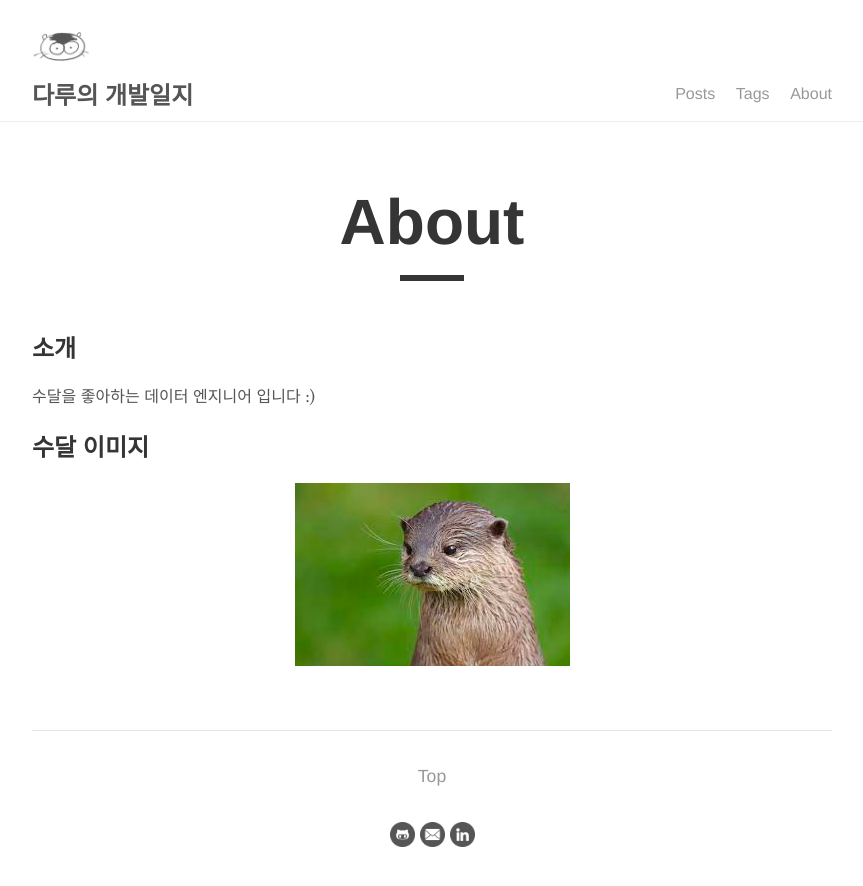
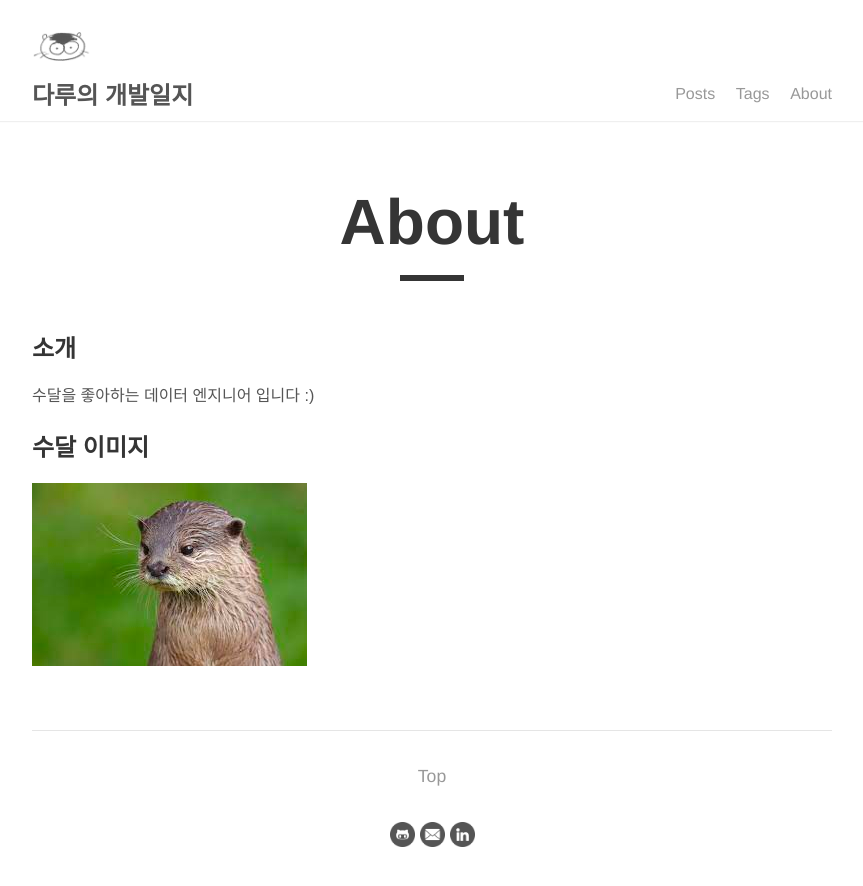
Before and after one commit to daru1027/daru1027.github.io, a Jekyll site: the page built from _pages/about.md, in a window 1280 px wide. Shown: the top 886 px of the page, without its empty margins (208-1071 px from the left). Built offline with Jekyll 4.4.1, drawn with Linux system fonts in a browser that asks for light colours.

Commit message:
FIX: post 양식 수정

```diff
--- a/_sass/tale/_post.scss
+++ b/_sass/tale/_post.scss
@@ -30,6 +30,7 @@
   p {
     margin: 0 0 1rem;
     text-align: justify;
+    font-family: sans-serif;
   }
 
   a:hover {
@@ -37,7 +38,7 @@
   }
 
   img {
-    margin: 0 auto 0.5rem;
+    margin: 0 0 0.5rem;
   }
 
   img + em {
```
